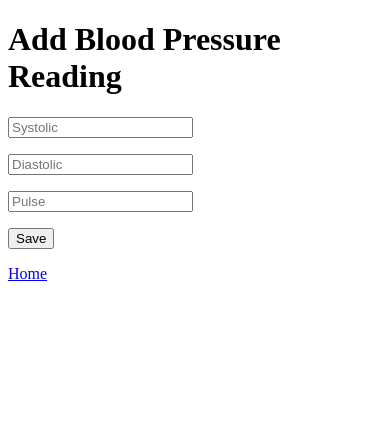
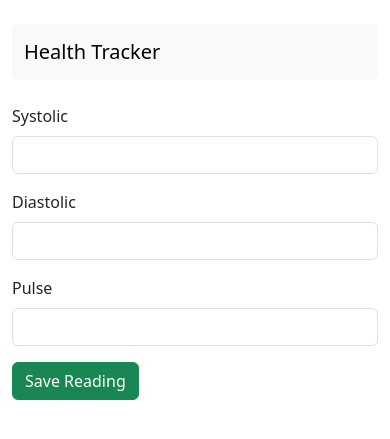
Before and after one commit to jkurilo75/health-tracker, a Flask app: page /bp/add in a window 390 px wide. Shown: the top 439 px of the page. Run offline with Flask 3, Linux system fonts and the light colour scheme.

Commit message:
added Bootstrap navigation bar for nice look on mobile phones https://getbootstrap.com/docs/5.3/getting-started/introduction/

```diff
--- a/templates/add_bp.html
+++ b/templates/add_bp.html
@@ -1,46 +1,46 @@
-<!DOCTYPE html>
-<html>
-<head>
-    <title>Add Blood Pressure</title>
-</head>
-<body>
+{% extends "base.html" %}
 
-<h1>Add Blood Pressure Reading</h1>
+{% block title %}Add Blood Pressure{% endblock %}
+
+{% block content %}
 
 <form method="post">
 
-    <p>
+    <div class="mb-3">
+        <label class="form-label">Systolic</label>
+
         <input
             type="number"
+            class="form-control"
             name="systolic"
-            placeholder="Systolic"
             required>
-    </p>
+    </div>
 
-    <p>
+    <div class="mb-3">
+        <label class="form-label">Diastolic</label>
+
         <input
             type="number"
+            class="form-control"
             name="diastolic"
-            placeholder="Diastolic"
             required>
-    </p>
+    </div>
 
-    <p>
+    <div class="mb-3">
+        <label class="form-label">Pulse</label>
+
         <input
             type="number"
-            name="pulse"
-            placeholder="Pulse">
-    </p>
+            class="form-control"
+            name="pulse">
+    </div>
 
-    <button type="submit">
-        Save
+    <button
+        type="submit"
+        class="btn btn-success">
+        Save Reading
     </button>
 
 </form>
 
-<p>
-    <a href="/">Home</a>
-</p>
-
-</body>
-</html>
+{% endblock %}
--- /dev/null
+++ b/templates/base.html
@@ -0,0 +1,33 @@
+<!DOCTYPE html>
+<html>
+<head>
+    <title>{% block title %}Health Tracker{% endblock %}</title>
+
+    <meta name="viewport" content="width=device-width, initial-scale=1">
+
+    <link
+        href="https://cdn.jsdelivr.net/npm/bootstrap@5.3.3/dist/css/bootstrap.min.css"
+        rel="stylesheet">
+</head>
+
+<body>
+
+<div class="container mt-4">
+
+    <nav class="navbar navbar-expand-lg navbar-light bg-light rounded mb-4">
+    <div class="container-fluid">
+
+        <a class="navbar-brand" href="/">
+            Health Tracker
+        </a>
+
+    </div>
+    </nav>
+
+    {% block content %}
+    {% endblock %}
+
+</div>
+
+</body>
+</html>
```
Also changed, not shown: templates/bp_history.html (+20 -22 lines), templates/index.html (+15 -15 lines).
